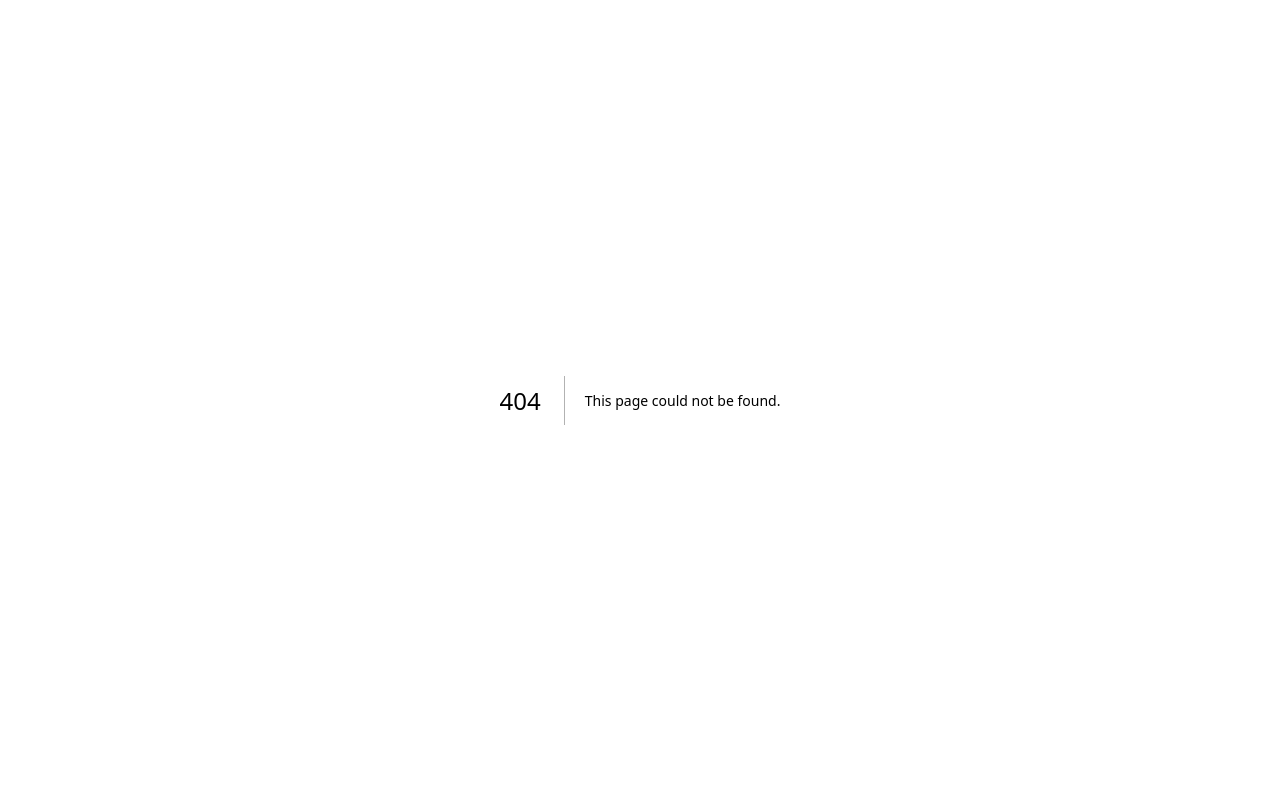
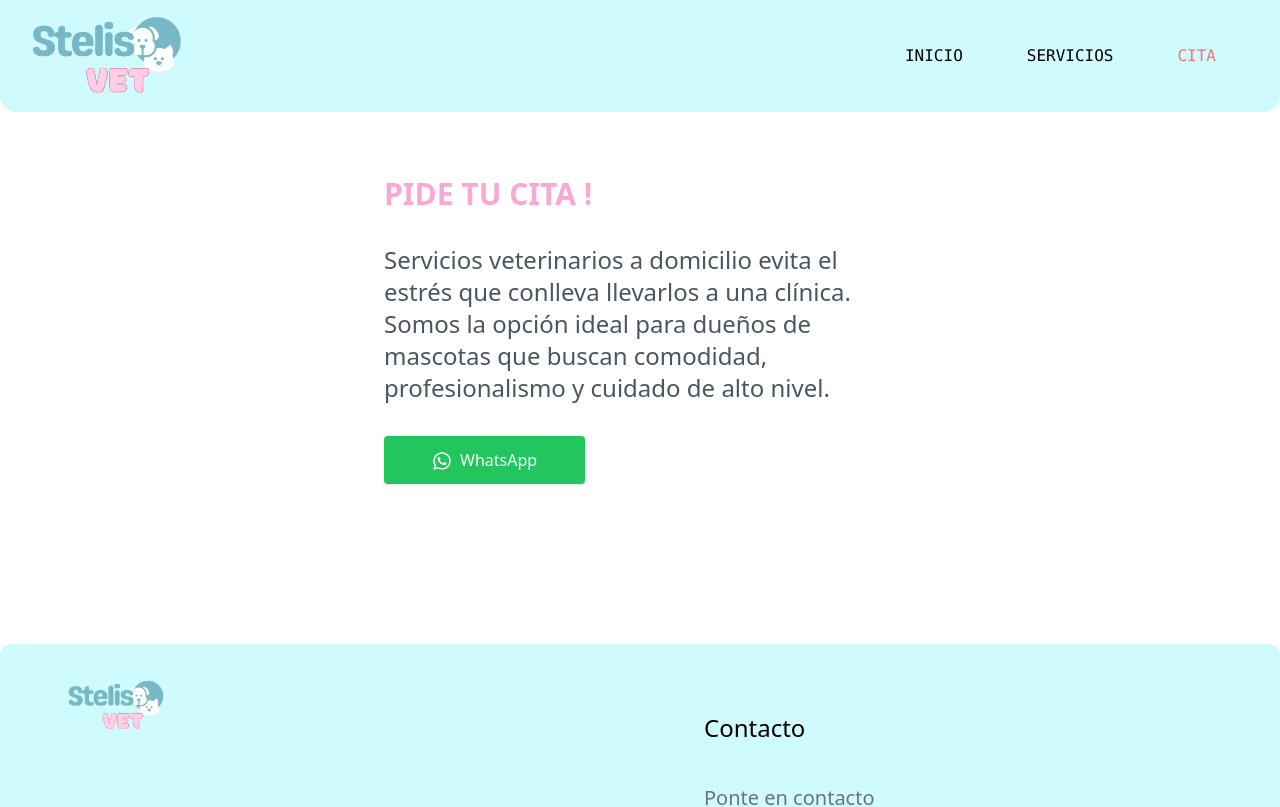
Before and after one commit to AlexLoween/veterinaria, a Next.js app: page /cita in a window 1280 px wide. Before the commit this address had no page. Shown: the top 807 px of the page. Built offline with nearby package versions, Linux system fonts and the light colour scheme.

Commit message:
cambio pagina cita

```diff
--- a/components/navegacion/News.js
+++ b/components/navegacion/News.js
@@ -3,7 +3,7 @@ import { useRouter } from "next/router";
 
 export default function News() {
   const router = useRouter();
-  const ROUTE = "/contacto";
+  const ROUTE = "/cita";
   const isActive = router.asPath == ROUTE;
 
   return (
@@ -15,7 +15,7 @@ export default function News() {
         type="button"
         className="px-8 font-mono transition transform text-ml hover:text-red-300/75"
       >
-        CONTACTO
+        CITA
       </button>
     </Link>
   );
--- a/components/navegacion/Start.js
+++ b/components/navegacion/Start.js
@@ -13,7 +13,7 @@ export default function Start() {
     >
       <button
         type="button"
-        className="mx-8 font-mono transition transform text-ml hover:text-red-300/75"
+        className="px-8 font-mono transition transform text-ml hover:text-red-300/75"
       >
         INICIO
       </button>
--- a/components/navegacion/Us.js
+++ b/components/navegacion/Us.js
@@ -13,7 +13,7 @@ export default function Ust() {
     >
       <button
         type="button"
-        className="font-mono transition transform text-ml hover:text-red-300/75"
+        className="px-8 font-mono transition transform text-ml hover:text-red-300/75"
       >
         SERVICIOS
       </button>
--- /dev/null
+++ b/pages/cita.js
@@ -0,0 +1,36 @@
+import Navigation from "@/components/Navigation";
+import Link from "next/link";
+import Footer from "@/components/Footer";
+import { FaWhatsapp } from "react-icons/fa";
+export default function Cita() {
+  return (
+    <>
+      <Navigation />
+      <section className="pb-32 bg-center bg-cover">
+        <div className="max-w-xl mx-auto mt-16">
+          <h1 className="pl-8 pr-8 text-3xl font-bold text-pink-300 md:text-3xl">
+            PIDE TU CITA !
+          </h1>
+
+          <p className="pl-8 pr-8 mx-auto mt-8 text-2xl text-gray-600">
+            Servicios veterinarios a domicilio evita
+            el estrés que conlleva llevarlos a una clínica.
+            Somos la opción ideal para dueños de mascotas que buscan comodidad,
+            profesionalismo y cuidado de alto nivel.
+          </p>
+
+          <div className="flex gap-8 pl-8 pr-8 mt-8 justify-left ">
+            <Link
+              href="https://wa.me/653151156?text=¡Hola! Necesito agendar una cita."
+              className="px-12 py-3 font-medium text-white bg-green-500 rounded shadow text-xm block-level hover:bg-green-300 focus:outline-none focus:ring active:bg-rose-500 sm:w-auto"
+            >
+              <FaWhatsapp className="inline-block mr-2 " size={20} />
+              WhatsApp
+            </Link>
+          </div>
+        </div>
+      </section>
+      <Footer />
+    </>
+  );
+}
--- a/pages/contacto.js
+++ /dev/null
@@ -1,35 +0,0 @@
-import Navigation from "@/components/Navigation";
-import Link from "next/link";
-import Footer from "@/components/Footer";
-import { FaWhatsapp } from "react-icons/fa";
-export default function Contacto() {
-  return (
-    <>
-      <Navigation />
-      <section className="pb-32 bg-center bg-cover">
-        <div className="max-w-xl mx-auto mt-16">
-          <h1 className="pl-8 pr-8 text-3xl font-bold text-pink-300 md:text-3xl">
-            Como en casa en ningun sitio
-          </h1>
-
-          <p className="pl-8 pr-8 mx-auto mt-8 text-2xl text-gray-600">
-          Ofrecemos atención médica veterinaria en casa para evitar el estrés que causa llevar a la mascota a un entorno desconocido. Nuestra veterinaria está capacitada para realizar una amplia gama de procedimientos y brindamos una atención personalizada para cada mascota. Somos la mejor opción para aquellos dueños de mascotas que buscan atención médica de alta calidad sin estrés.
-
-          </p>
-
-          <div className="flex gap-8 pl-8 pr-8 mt-8 justify-left ">
-            <Link
-              href="https://wa.me/653151156?text=¡Hola! Necesito agendar una cita." className="px-12 py-3 font-medium text-white bg-green-500 rounded shadow text-xm block-level hover:bg-green-300 focus:outline-none focus:ring active:bg-rose-500 sm:w-auto"
-            >
-
-              <FaWhatsapp  className="inline-block mr-2 "size={20} />
-
-              WhatsApp
-            </Link>
-          </div>
-        </div>
-      </section>
-      <Footer />
-    </>
-  );
-}
--- a/pages/servicios.js
+++ b/pages/servicios.js
@@ -16,7 +16,7 @@ export default function Servicios() {
           <div className="flex flex-col justify-center lg:flex-row">
         <div className="p-4 border-gray-900/10 sm:border-l-transparent sm:p-6">
               <Link
-                href="contacto/"
+                href="cita/"
                 className="block px-5 py-3 text-xs font-bold text-center text-gray-900 uppercase transition bg-red-300 whitespace-nowrap hover:bg-red-400">
                 Consulta
               </Link>
@@ -31,7 +31,7 @@ export default function Servicios() {
           <div className="flex flex-col justify-center lg:flex-row">
             <div className="p-4 border-gray-900/10 sm:border-l-transparent sm:p-6">
               <Link
-                href="contacto/"
+                href="cita/"
                 className="block px-5 py-3 text-xs font-bold text-center text-gray-900 uppercase transition bg-red-300 whitespace-nowrap hover:bg-red-400"
               >
                 Vacunación
@@ -49,7 +49,7 @@ export default function Servicios() {
           <div className="flex flex-col justify-center lg:flex-row">
             <div className="p-4 border-gray-900/10 sm:border-l-transparent sm:p-6">
               <Link
-                href="/contacto"
+                href="cita/"
                 className="block px-5 py-3 text-xs font-bold text-center text-gray-900 uppercase transition bg-red-300 whitespace-nowrap hover:bg-red-400"
               >
                 Desparasitación
@@ -67,7 +67,7 @@ export default function Servicios() {
           <div className="flex flex-col justify-center lg:flex-row">
             <div className="p-4 border-gray-900/10 sm:border-l-transparent sm:p-6">
               <Link
-                href="contacto/"
+                href="cita/"
                 className="block px-5 py-3 text-xs font-bold text-center text-gray-900 uppercase transition bg-red-300 whitespace-nowrap hover:bg-red-400"
               >
                 Certificados
@@ -103,7 +103,7 @@ export default function Servicios() {
           <div className="flex flex-col justify-center lg:flex-row">
             <div className="p-4 border-gray-900/10 sm:border-l-transparent sm:p-6">
               <Link
-                href="contacto/"
+                href="cita/"
                 className="block px-5 py-3 text-xs font-bold text-center text-gray-900 uppercase transition bg-red-300 whitespace-nowrap hover:bg-red-400"
               >
                 Curas
```
